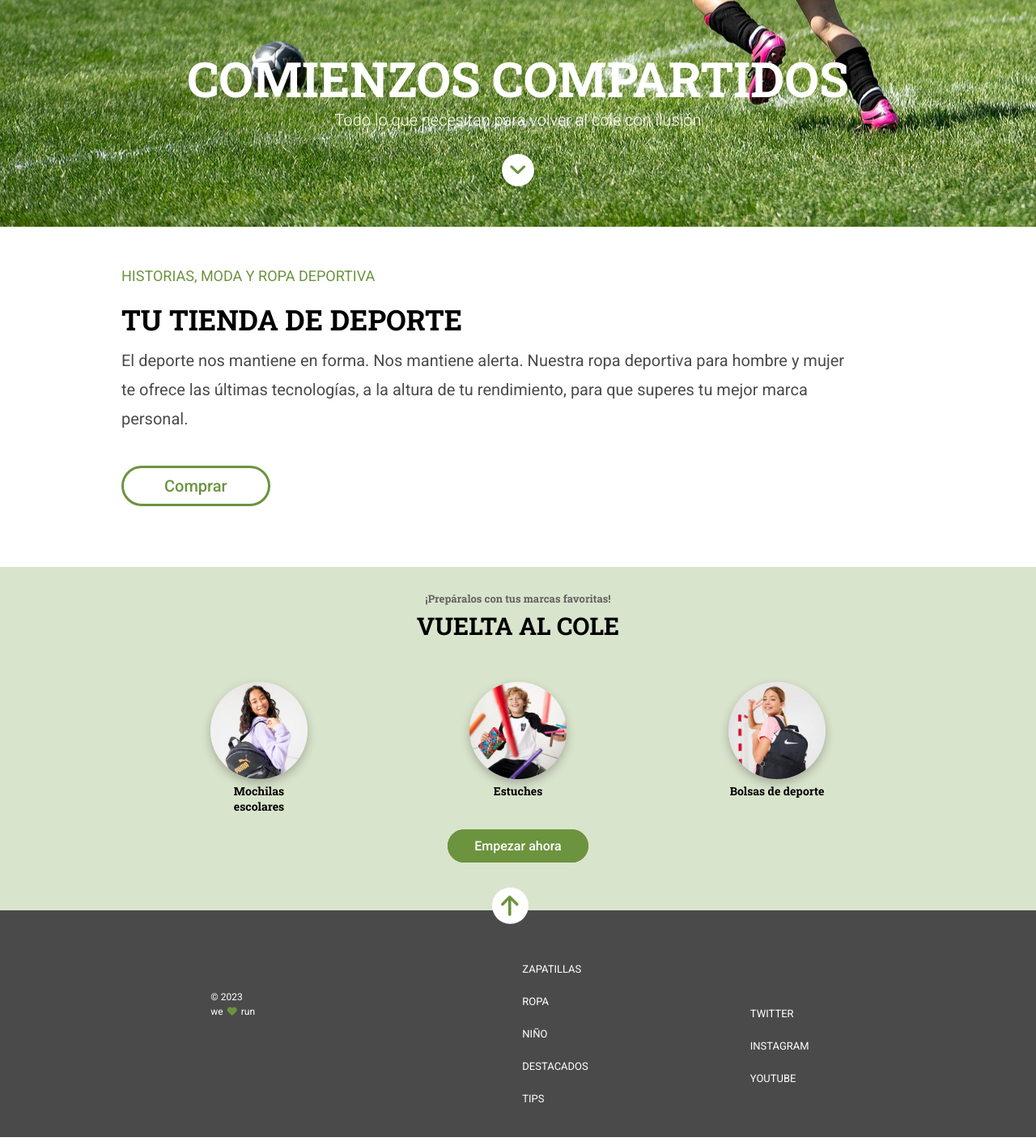
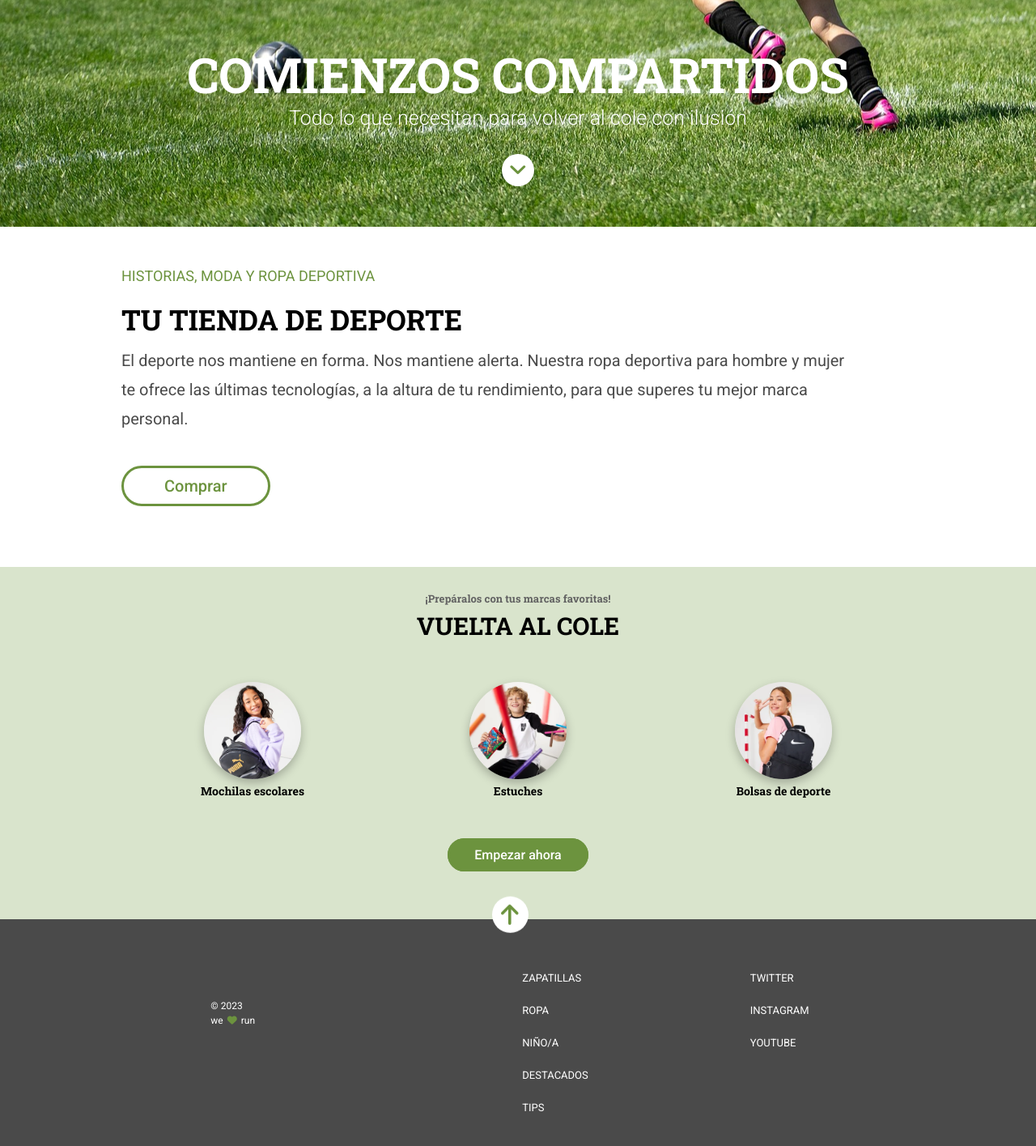
Before and after one commit to Adalab/modulo-1-evaluacion-final-s-minaya, a website built with Vite: page src/index.html in a window 1280 px wide. Shown: the part 520-1935 px from the top of the page at 81% size. Built offline with nearby package versions, Linux system fonts and the light colour scheme.

Commit message:
Final details

```diff
--- a/src/index.html
+++ b/src/index.html
@@ -93,7 +93,7 @@
         <ul class="footer__links">
           <li><a href="https://adalab.es/" target="_blank">ZAPATILLAS</a></li>
           <li><a href="https://adalab.es/" target="_blank">ROPA</a></li>
-          <li><a href="https://adalab.es/" target="_blank">NIÑO</a></li>
+          <li><a href="https://adalab.es/" target="_blank">NIÑO/A</a></li>
           <li><a href="https://adalab.es/" target="_blank">DESTACADOS</a></li>
           <li><a href="https://adalab.es/" target="_blank">TIPS</a></li>
         </ul>
--- a/src/scss/_back-to-school.scss
+++ b/src/scss/_back-to-school.scss
@@ -6,6 +6,7 @@
   background-color: v.$color_light;
   padding: 3rem 2rem 4rem;
   text-align: center;
+
 
   &__subtitle {
     color: #626262;
@@ -43,9 +44,9 @@
     background-image: url("../images/lpbts-mod05-img01-desk.png");
   }
 
-  &__backpack-text {
+  &__backpack-text, &__case-text, &__bag-text {
     font-size: 1.5rem;
-    width: 15rem;
+    padding-bottom: 3rem;
 
   }
 
@@ -54,20 +55,12 @@
 
   }
 
-  &__case-text {
-    font-size: 1.5rem;
-    width: 15rem;
-  }
 
   &__bag-img {
     background-image: url("../images/lpbts-mod05-img03-mob.png");
   }
 
-  &__bag-text {
-    font-size: 1.5rem;
-    width: 15rem;
 
-  }
 
   &__button {
     text-decoration: none;
@@ -159,6 +152,13 @@
       grid-column: 3;
       grid-row: 2;
     }
+       &__backpack-img,
+    &__case-img,
+    &__bag-img {
+      width: 11rem;
+      height: 11rem;
+
+    }
   }
 }
 
@@ -181,7 +181,6 @@
     &__case-text,
     &__bag-text {
       font-size: 1.4rem;
-      width: 12rem;
     }
      &__button {
     font-size: 1.6rem;
--- a/src/scss/_footer.scss
+++ b/src/scss/_footer.scss
@@ -104,6 +104,7 @@
       justify-content: center;
       padding-left: 10rem;
       text-align: left;
+      padding-bottom: 11rem;
     }
 
     &__copy {
@@ -120,7 +121,6 @@
         }
       }
       &__links {
-        margin-left: none;
         margin-right: 10rem;
       }
 
--- a/src/scss/_header.scss
+++ b/src/scss/_header.scss
@@ -5,7 +5,7 @@
   top: 0;
   left: 0;
   background-color: v.$color_primary;
-  color: v.$color-white;
+  color: v.$color_white;
   height: 4rem;
   width: 4rem;
   display: flex;
--- a/src/scss/_hero.scss
+++ b/src/scss/_hero.scss
@@ -10,7 +10,7 @@
   background-repeat: no-repeat;
   display: flex;
   flex-direction: column;
-  justify-content: end;
+  justify-content: flex-end;
   align-items: center;
   padding-bottom: 4rem;
 
@@ -61,9 +61,6 @@
   .hero {
     padding-bottom: 1rem;
 
-    &__overlay {
-      max-width: none;
-    }
 
     &__title {
       font-size: 5.5rem;
@@ -73,7 +70,7 @@
     &__text {
       font-size: 2.3rem;
       padding-inline: 5rem;
-      margin-inline: 15rem;
+      margin-inline: 8rem;
       margin-bottom: 2rem;
     }
 
@@ -89,7 +86,7 @@
 @media (min-width: 1024px) {
   .hero {
     transform: none;
-    padding-inline: 20rem;
+    padding-inline: 5rem;
     padding-bottom: 3rem;
 
     &__title {
@@ -97,9 +94,9 @@
     }
 
     &__text {
-      margin-inline: 0;
+      margin-inline: 0rem;
       padding-inline: 0;
-      font-size: 2rem;
+      font-size: 2.5rem;
       margin-bottom: 0;
       padding-bottom: 3rem;
     }
```
